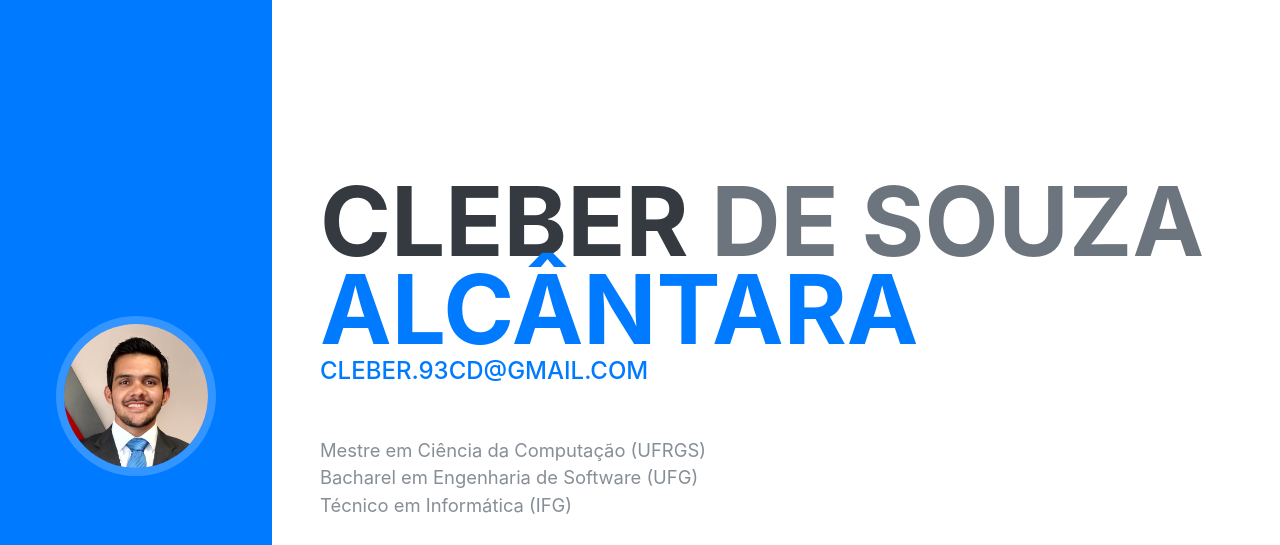
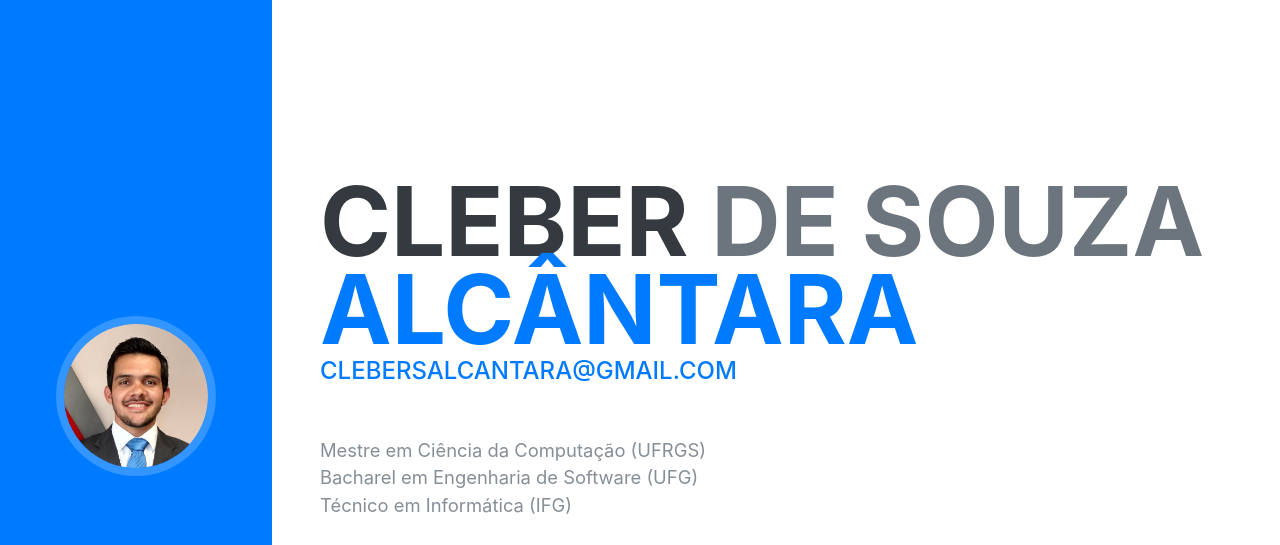
Before and after one commit to clebersa/clebersa.github.io, a plain HTML site: page index.html in a window 1280 px wide. Shown: the top 545 px of the page. Drawn offline with Linux system fonts and the light colour scheme; a web font is replaced by a local one.

Commit message:
Updating email

```diff
--- a/index.html
+++ b/index.html
@@ -53,7 +53,7 @@
           <span class="text-primary">Alcântara</span>
         </h2>
         <div class="subheading mb-5">
-            <a href="mailto:cleber.93cd@gmail.com">cleber.93cd@gmail.com</a>
+            <a href="mailto:clebersalcantara@gmail.com">clebersalcantara@gmail.com</a>
         </div>
         <p class="lead mb-5">
             Mestre em Ciência da Computação (UFRGS)<br/>
```
